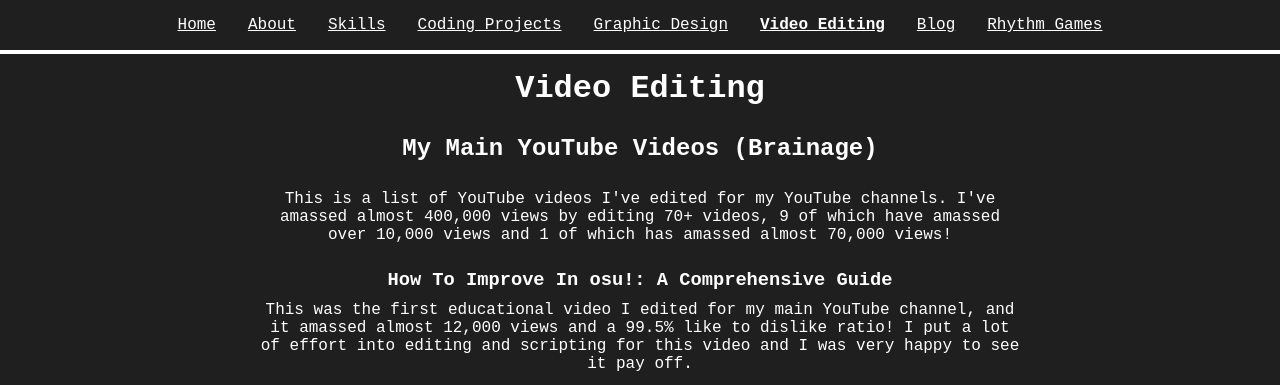
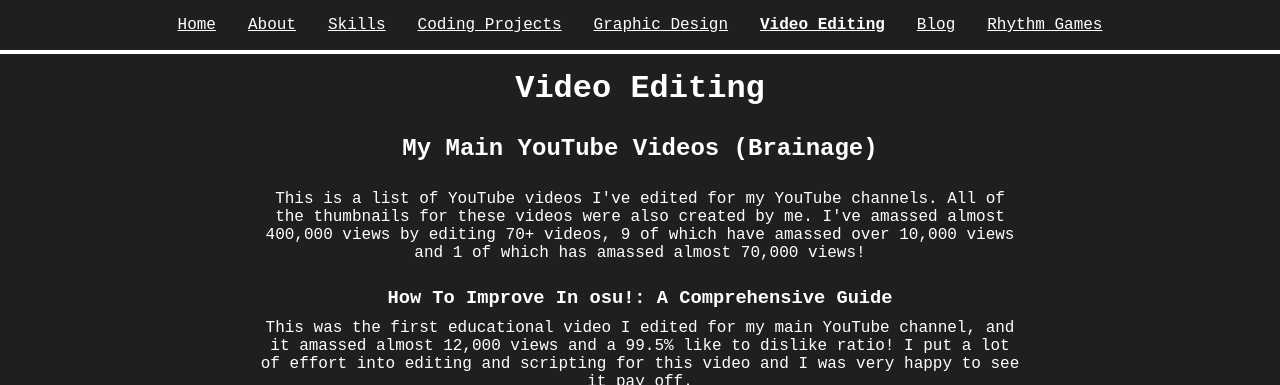
Before and after one commit to brainage04/brainage04.github.io, a Jekyll site: the page built from assets/pages/video-editing.html, in a window 1280 px wide and 900 px high, cut to the strip 0-385 px from the top of the window. Built offline with Jekyll 4.4.1, drawn with Linux system fonts in a browser that asks for light colours; some of the changed text lies outside the part shown.

Commit message:
wrong video ID + thumbnail info

```diff
--- a/_data/video-editing.yml
+++ b/_data/video-editing.yml
@@ -1,5 +1,5 @@
 - title: My Main YouTube Videos (Brainage)
-  description: This is a list of YouTube videos I've edited for my YouTube channels. I've amassed almost 400,000 views by editing 70+ videos, 9 of which have amassed over 10,000 views and 1 of which has amassed almost 70,000 views!
+  description: This is a list of YouTube videos I've edited for my YouTube channels. All of the thumbnails for these videos were also created by me. I've amassed almost 400,000 views by editing 70+ videos, 9 of which have amassed over 10,000 views and 1 of which has amassed almost 70,000 views!
   items:
   - title: "How To Improve In osu!: A Comprehensive Guide"
     description: This was the first educational video I edited for my main YouTube channel, and it amassed almost 12,000 views and a 99.5% like to dislike ratio! I put a lot of effort into editing and scripting for this video and I was very happy to see it pay off.
@@ -12,10 +12,10 @@
     video-id: -U4ctKqzq-w
   - title: easy 400pp play (for speed players)
     description: This is currently my most popular video (despite the minimal editing) at almost 70,000 views.
-    video-id: LCnsjzoJvWg
+    video-id: iOA0sQsLKko
 
 - title: Other YouTube Videos (E-males)
-  description: This is a list of YouTube videos I've edited for YouTube channels that aren't mine.
+  description: This is a list of YouTube videos I've edited for YouTube channels that aren't mine. The thumbnails for these videos were not created by me.
   items:
   - title: Crab Game but We All Suck...
     description: This was the first video I edited for this channel shared between me and many of my online friends, and it quickly became the most viewed and liked video of the channel by far! (Unfortunately, I no longer have access to this channel, and all the content is unlisted, so there's no way for me to prove this)
```
